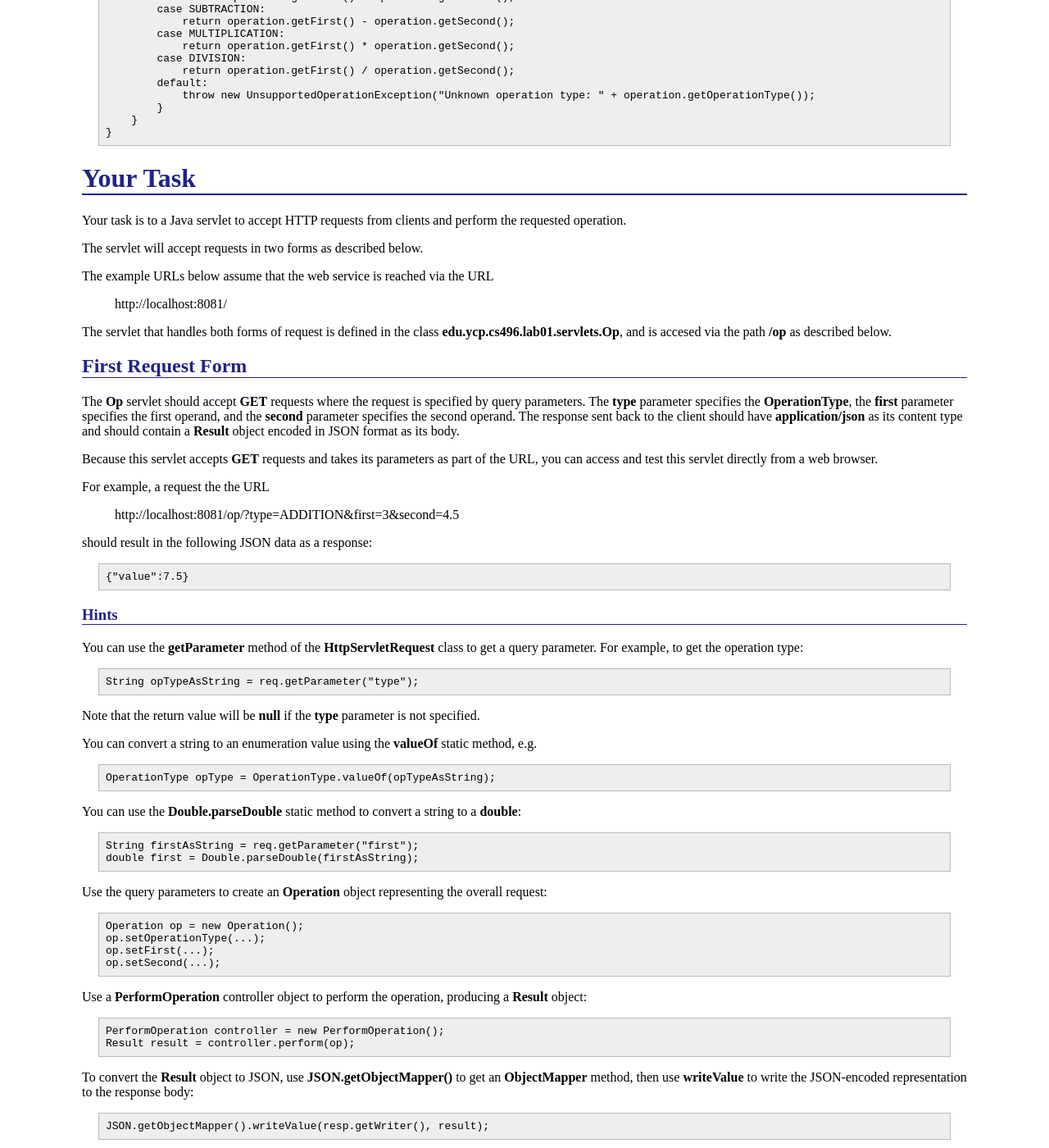
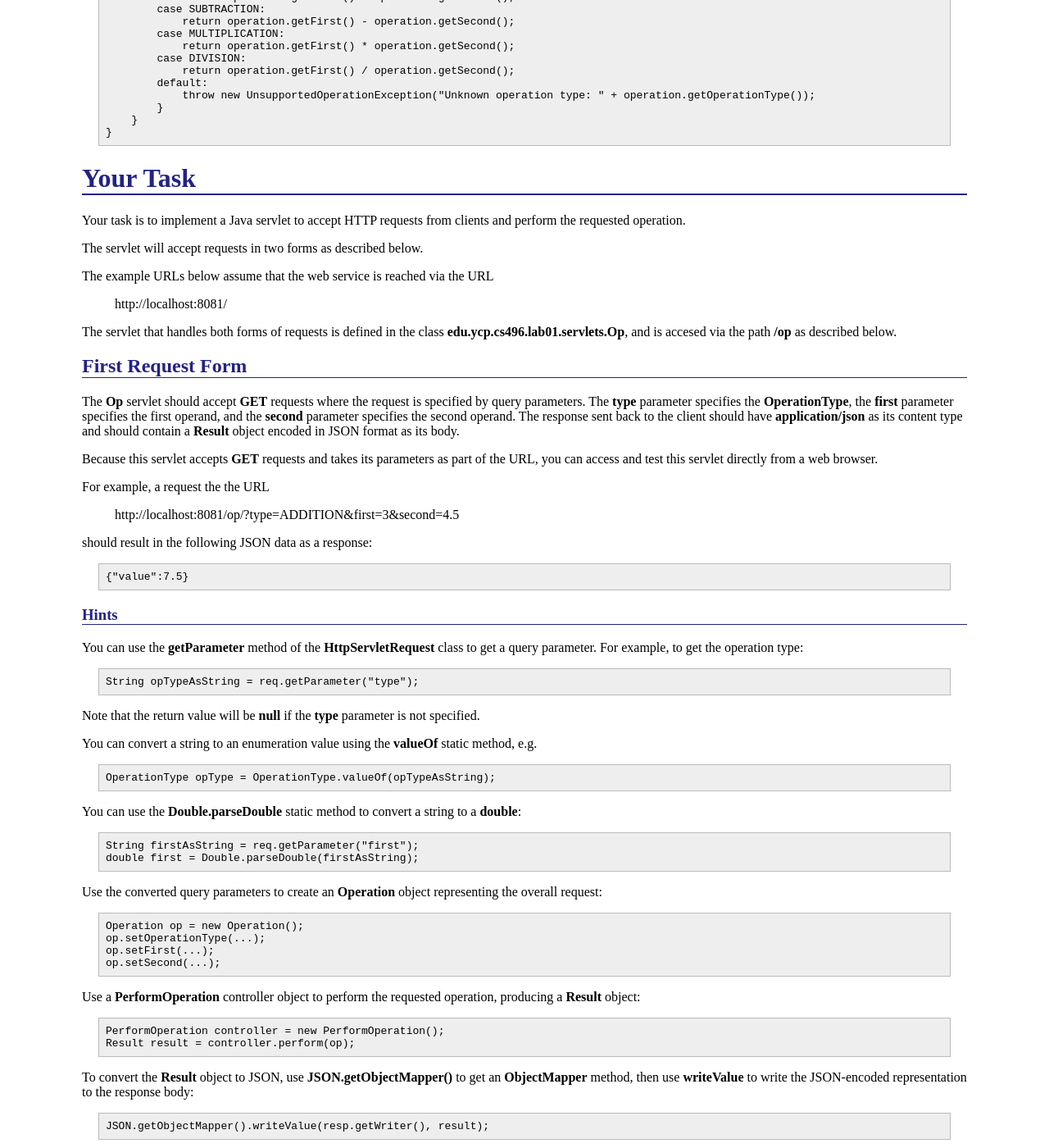
Before and after one commit to ycpcs/cs496-spring2014, a Jekyll site: the page built from labs/lab01.md, in a window 1280 px wide and 1400 px high, scrolled down 1974 px. Shown: the whole window at 82% size. Built offline with Jekyll 4.4.1, drawn with Linux system fonts in a browser that asks for light colours; Markdown is read by kramdown in place of the engine named in the settings.

Commit message:
minor lab corrections
minor corrections to lab 1

```diff
--- a/labs/lab01.md
+++ b/labs/lab01.md
@@ -124,7 +124,7 @@ The **PerformOperation** class is a controller which takes an **Operation** and
 Your Task
 =========
 
-Your task is to a Java servlet to accept HTTP requests from clients and perform the requested operation.
+Your task is to implement a Java servlet to accept HTTP requests from clients and perform the requested operation.
 
 The servlet will accept requests in two forms as described below.
 
@@ -132,7 +132,7 @@ The example URLs below assume that the web service is reached via the URL
 
 > http://localhost:8081/
 
-The servlet that handles both forms of request is defined in the class **edu.ycp.cs496.lab01.servlets.Op**, and is accesed via the path **/op** as described below.
+The servlet that handles both forms of requests is defined in the class **edu.ycp.cs496.lab01.servlets.Op**, and is accesed via the path **/op** as described below.
 
 First Request Form
 ------------------
@@ -166,14 +166,14 @@ You can use the **Double.parseDouble** static method to convert a string to a **
     String firstAsString = req.getParameter("first");
     double first = Double.parseDouble(firstAsString);
 
-Use the query parameters to create an **Operation** object representing the overall request:
+Use the converted query parameters to create an **Operation** object representing the overall request:
 
     Operation op = new Operation();
     op.setOperationType(...);
     op.setFirst(...);
     op.setSecond(...);
 
-Use a **PerformOperation** controller object to perform the operation, producing a **Result** object:
+Use a **PerformOperation** controller object to perform the requested operation, producing a **Result** object:
 
     PerformOperation controller = new PerformOperation();
     Result result = controller.perform(op);
```
